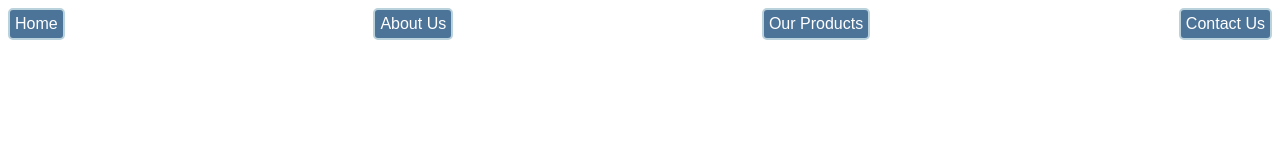
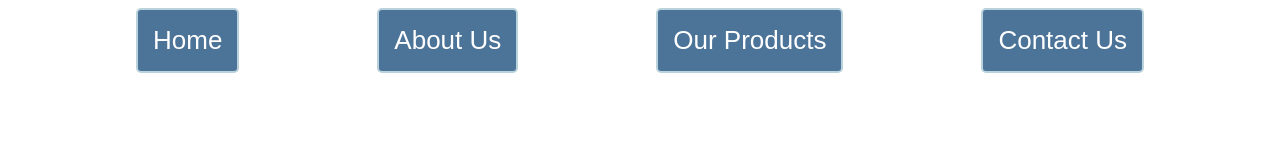
Before and after one commit to seldon-hr/storybook, a plain HTML site: page flex/index.html in a window 1280 px wide. Drawn offline with Linux system fonts and the light colour scheme.

Commit message:
Adding info about Flexbox sites, and mobilefirst to the menu

```diff
--- a/flex/css/styles.css
+++ b/flex/css/styles.css
@@ -12,28 +12,57 @@ ul {
     list-style: none;
 }
 
+
 .nav {
     width: 100%;
-    margin: 8px auto;
 }
 
 .nav-container {
     width: 100%;
     display: flex;
-    justify-content: space-between;
-    padding: 0 8px;
+    flex-direction: column;
+    align-items: center;
+    justify-content: center;
+
 }
 
 .nav-item {
-    display: block;
-    padding: 5px;
+    width: 100%;
     background-color: #4c7398;
-    border: 2px solid #bad2db;
-    border-radius: 5px;
-
+    padding: 10px;
+    text-align: center;
+    border-bottom: 1px solid #bad2db;
 }
 
 .nav-item a {
     color: #FFF;
     font-family: sans-serif;
+    font-size: 26px;
 }
+
+
+@media  screen and (min-width:768px) {
+    .nav {
+        margin: 8px auto;
+    }
+
+    .nav-container {
+        width: 80%;
+        margin: 0 auto;
+        flex-direction: row;
+        justify-content: space-between;
+        padding: 0 8px;
+    }
+
+    .nav-item {
+        width: fit-content;
+        display: block;
+        padding: 15px;
+        border: 2px solid #bad2db;
+        border-radius: 5px;
+
+    }
+
+
+
+}
```
Also changed, not shown: 1 other file.
